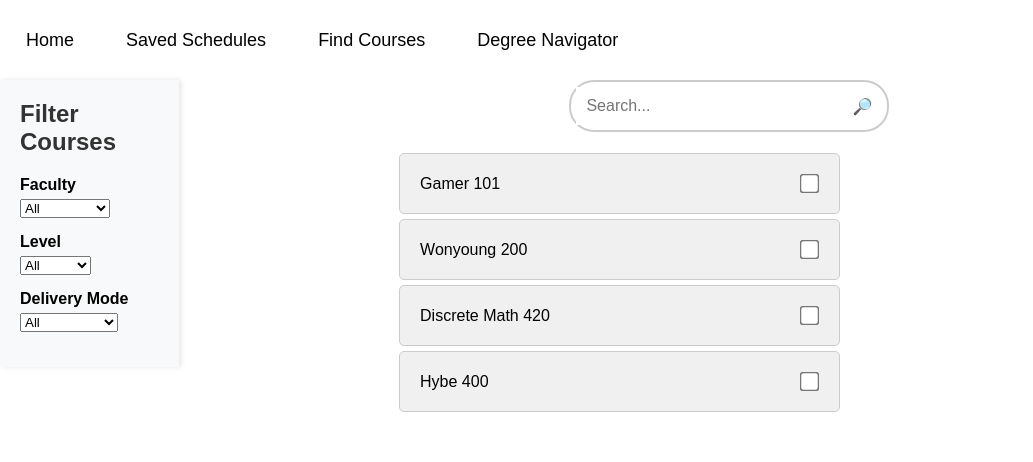
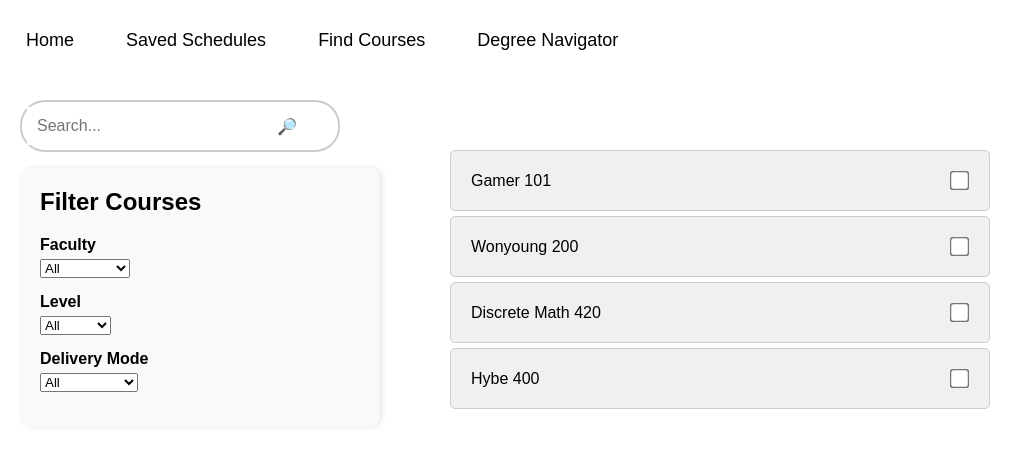
Before and after one commit to clara-hct02/course-registration, a website: page frontend/public/browse.html in a window 1280 px wide. Shown: the whole page, without its empty margins (0-1033 px from the left). Drawn offline with Linux system fonts and the light colour scheme.

Commit message:
temporary solution to forms

```diff
--- a/frontend/public/browse.css
+++ b/frontend/public/browse.css
@@ -1,45 +1,100 @@
+/* General Layout */
 body {
     font-family: Arial, sans-serif;
     margin: 0;
     padding: 0;
-    display: flex; /* Use flexbox to create a horizontal layout */
-    height: 100vh; /* Full viewport height */
+    display: flex;
+    height: 100vh;
 }
 
 main {
     width: 100%;
 }
 
+#search-div {
+    display: flex;
+    flex-direction: row; /* Stack the sections vertically */
+    align-items: flex-start;
+    height: 100%;
+    padding: 20px;
+    gap: 20px; /* Add spacing between sections */
+}
+
+/* Search Bar (Top Section) */
+#search-top-bar {
+    width: 100%;
+    display: flex;
+    justify-content: center;
+}
+
 .search-container {
     display: flex;
     align-items: center;
-    border: 2px solid #ccc; /* Border around container */
-    border-radius: 25px; /* Rounded corners for container */
+    border: 2px solid #ccc;
+    border-radius: 25px;
     padding: 5px;
-    width: 320px; /* Adjust the width as needed */
-    background-color: #fff; /* Optional: background color */
+    width: 320px;
+    background-color: #fff;
+    gap: 10px;
     box-sizing: border-box;
+    margin-bottom: 5%;
 }
 
-#search-div {
-    width: 100%;
-    display: flex;
-    align-items: flex-start;
-    justify-content: space-around;
+.search-container input[type="text"] {
+    width: 70%;
+    padding: 10px;
+    font-size: 16px;
+    border: none;
+    outline: none;
 }
 
-/* Sidebar (Left Section) */
+#search-box-button {
+    background-color: transparent;
+    border: none;
+    padding-right: 10px;
+    outline: none;
+    font: inherit;
+    cursor: pointer;
+}
+
+/* Search Results (Below Search Bar) */
+#search-results {
+    width: 100%;
+}
+
+ul {
+    list-style-type: none;
+    padding: 0;
+    margin-top: 5%;
+    margin-left: 10%;
+    margin-right: auto;
+    display: inline-block;
+    width: 60%;
+}
+
+li {
+    display: block;
+    padding: 10px;
+    margin: 5px 0;
+    background-color: #f0f0f0;
+    border: 1px solid #ccc;
+    text-align: center;
+    border-radius: 5px;
+}
+
+/* Sidebar Filters (Bottom Section) */
 #search-filters {
-    margin-right: auto;
-    background-color: #f8f9fa; /* Light gray background */
+    background-color: #f8f9fa;
     padding: 20px;
-    box-shadow: 2px 0 5px rgba(0, 0, 0, 0.1); /* Subtle shadow for separation */
-    overflow-y: auto; /* Enable scrolling if content overflows */
+    box-shadow: 2px 0 5px rgba(0, 0, 0, 0.1);
+    width: 100%;
+    max-width: 320px;
+    align-self: flex-start;
+    border-radius: 10px;
 }
 
 #search-filters h2 {
     margin-top: 0;
-    color: #333;
 }
 
 .filter {
@@ -51,71 +106,3 @@ main {
     margin-bottom: 5px;
     font-weight: bold;
 }
-
-/* Main Content (Right Section) */
-.main-content {
-    flex: 1; /* Take up the remaining space */
-    padding: 20px;
-    background-color: #ffffff;
-}
-
-.search-container {
-    display: flex;
-    align-items: center;
-    justify-content: space-between;
-    gap: 10px; /* Spacing between input and button */
-}
-
-.search-container input[type="text"] {
-    width: 70%; /* Adjust width as needed */
-    padding: 10px;
-    font-size: 16px;
-    border: none;
-
-}
-
-#search-box-button{
-    background-color: transparent; /* Makes the background invisible */
-    border: none;                 /* Removes the border */
-    padding-right: 10px;                  /* Removes any padding */
-    outline: none;                /* Removes focus outline */
-    color: inherit;               /* Keeps the text color as normal */
-    font: inherit;                /* Ensures the text looks like normal text */
-    cursor: pointer;              /* Keeps the clickable cursor */
-}
-
-.search-container button:hover {
-    background-color: #0056b3; /* Darker blue on hover */
-}
-
-#search-results {
-    width: 100%;
-}
-#search-top-bar {
-    display: flex;
-    width: 100%;
-    justify-content: center;
-}
-
-ul {
-    list-style-type: none; /* Removes the bullet points */
-    padding: 0; /* Removes default padding from the list */
-    margin-left: 20%;
-    display: inline-block;
-    width: 40%;
-}
-
-li {
-    display: block;
-    padding: 10px; /* Adds space inside each box */
-    margin: 5px 0; /* Adds space between the boxes */
-    background-color: #f0f0f0; /* Light gray background */
-    border: 1px solid #ccc; /* Adds a border around each item */
-    text-align: center; /* Centers text inside the boxes */
-    border-radius: 5px; /* Makes the corners rounded */
-
-}
-
-course-element {
-    outline: none; /* Removes the outline from the course-element */
-}
--- a/frontend/public/browse.html
+++ b/frontend/public/browse.html
@@ -16,12 +16,18 @@
     <main>
       <navbar-component></navbar-component>
       <div id="search-div">
+        <form id="search-form" action="/search" method="GET">
+          <div id="search-top-bar">
+            <div class="search-container">
+              <input type="text" class="search-box input" name="query" placeholder="Search...">
+              <input type="submit" id="search-box-button" value="&#x1F50E;&#xFE0E;">
+            </div>
+          </div>
           <div id="search-filters">
             <h2>Filter Courses</h2>
             <div class="filter">
-              <!-- Bro idk I didnt go to ubc lmao -->
               <label for="category">Faculty</label>
-                <select id="category">
+              <select id="category" name="category">
                 <option value="all">All</option>
                 <option value="science">Science</option>
                 <option value="arts">Arts</option>
@@ -30,7 +36,7 @@
             </div>
             <div class="filter">
               <label for="level">Level</label>
-                <select id="level">
+              <select id="level" name="level">
                 <option value="all">All</option>
                 <option value="100">100</option>
                 <option value="200">200</option>
@@ -40,7 +46,7 @@
             </div>
             <div class="filter">
               <label for="duration">Delivery Mode</label>
-                <select id="duration">
+              <select id="duration" name="duration">
                 <option value="all">All</option>
                 <option value="in-person">In-Person</option>
                 <option value="online">Online</option>
@@ -49,24 +55,15 @@
               </select>
             </div>
           </div>
+        </form>
         <div id="search-results">
-            <div id="search-top-bar">
-              <div class="search-container">
-                <input type="text" class="search-box input" placeholder="Search...">
-                <input type="button" id="search-box-button" value="&#x1F50E;&#xFE0E;"></button> <!-- Magnifying glass -->
+          <div id="search-results-main">
+            <ul id="search-results-list">
+              <!-- Results go here -->
+            </ul>
           </div>
         </div>
-            <div id="search-results-main">
-              <ul id="search-results-list">
-              </ul>
-            </div>
-
-          </div>
-
-
       </div>
     </main>
-
   </body>
-
 </html>
```
Lines whose indentation alone changed are shown as unchanged.
